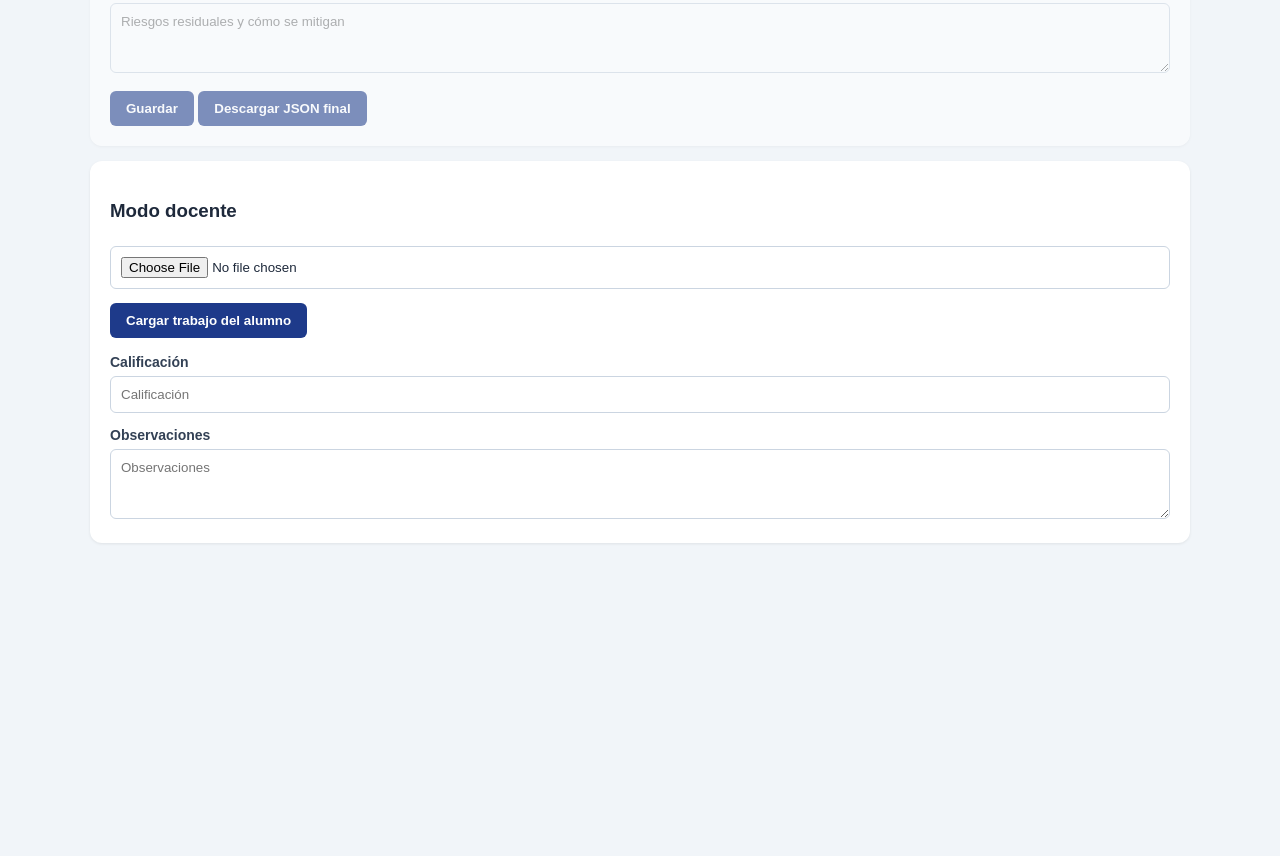
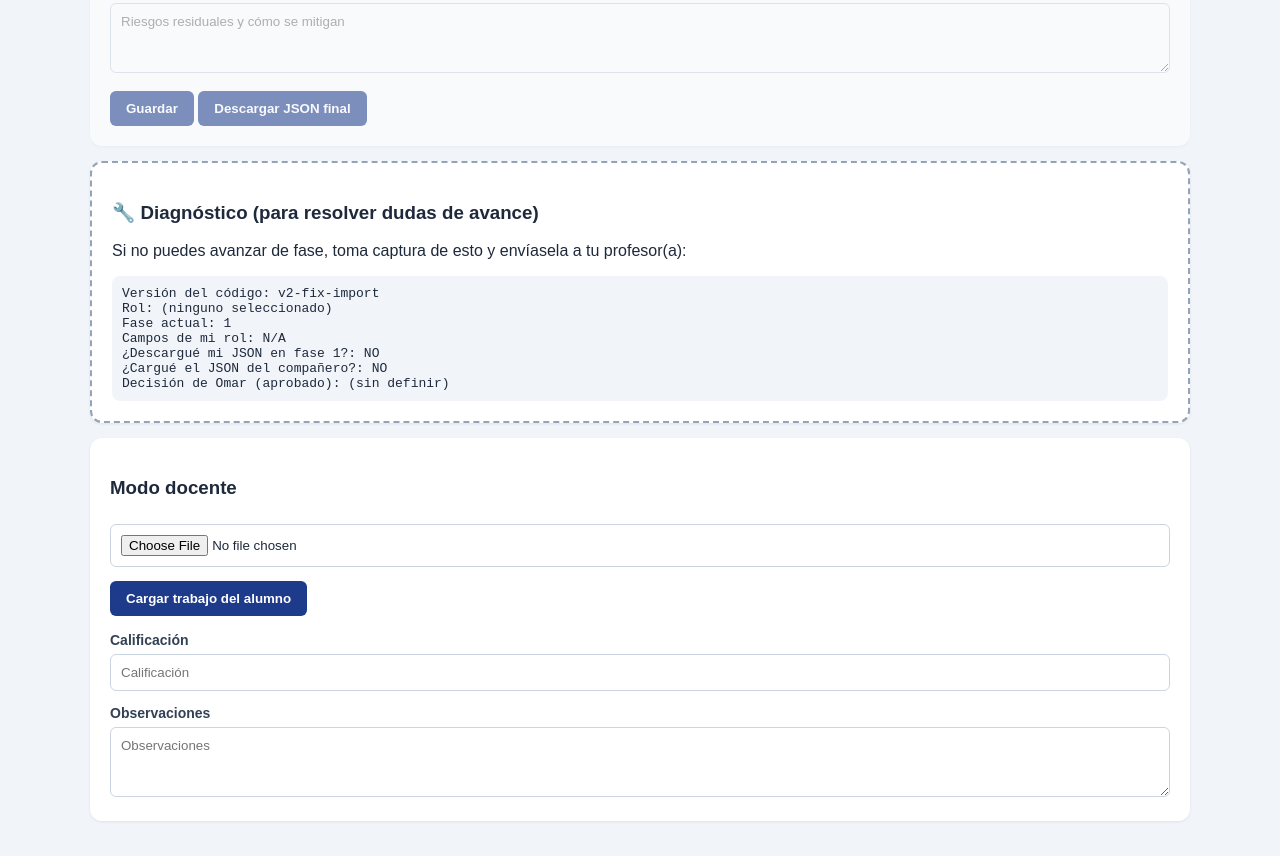
Before and after one commit to vaniapacheco-xp/PROYAFI, a plain HTML site: page index.html in a window 1280 px wide. Shown: the part 2717-3573 px from the top of the page. Before the commit the page ends 3295 px from the top, so only its background shows below. Drawn offline with Linux system fonts and the light colour scheme.

Commit message:
Update index.html

```diff
--- a/index.html
+++ b/index.html
@@ -158,6 +158,13 @@ small.ayuda{display:block;color:#64748b;margin-top:4px;}
 <textarea id="f4" placeholder="Riesgos residuales y cómo se mitigan"></textarea>
 <button onclick="guardar()">Guardar</button>
 <button onclick="exportar()">Descargar JSON final</button>
+</div>
+
+<!-- DIAGNÓSTICO -->
+<div class="card" style="border:2px dashed #94a3b8;">
+<h3>🔧 Diagnóstico (para resolver dudas de avance)</h3>
+<p>Si no puedes avanzar de fase, toma captura de esto y envíasela a tu profesor(a):</p>
+<div id="diagnostico" style="font-family:monospace;font-size:13px;background:#f1f5f9;padding:10px;border-radius:8px;"></div>
 </div>
 
 <!-- MODO DOCENTE -->
@@ -489,8 +496,30 @@ document.getElementById("reporteDocente").innerHTML = html;
 reader.readAsText(file);
 }
 
+function pintarDiagnostico(){
+let el = document.getElementById("diagnostico");
+if(!el) return;
+let rol = localStorage.getItem("rol")||"(ninguno seleccionado)";
+let fase = localStorage.getItem("faseActual")||"1";
+let descargado = localStorage.getItem("descargado")==="true" ? "SÍ" : "NO";
+let companero = localStorage.getItem("companeroCargado")==="true" ? "SÍ" : "NO";
+let aprobado = localStorage.getItem("aprobado")||"(sin definir)";
+let camposOk = rol!=="(ninguno seleccionado)" && ROLES[rol] ? (revisarFase1()?"COMPLETOS":"FALTAN CAMPOS") : "N/A";
+
+el.innerHTML =
+"Versión del código: v2-fix-import<br>"+
+"Rol: "+rol+"<br>"+
+"Fase actual: "+fase+"<br>"+
+"Campos de mi rol: "+camposOk+"<br>"+
+"¿Descargué mi JSON en fase 1?: "+descargado+"<br>"+
+"¿Cargué el JSON del compañero?: "+companero+"<br>"+
+"Decisión de Omar (aprobado): "+aprobado;
+}
+
 // ---------- INICIO ----------
 render();
+pintarDiagnostico();
+setInterval(pintarDiagnostico, 2000);
 </script>
 
 </body>
```
